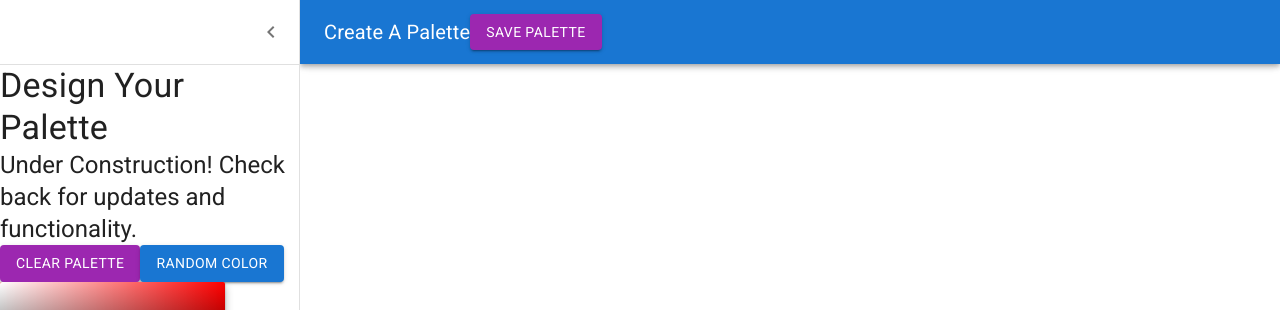
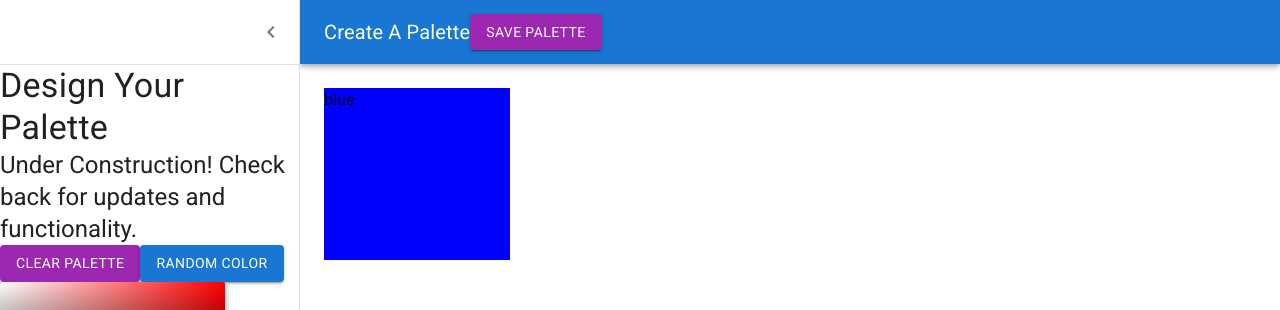
Before and after one commit to jxh053188/react-color-app, a React (Create React App) app: page /palette/new in a window 1280 px wide. Shown: the top 310 px of the page. Built offline with nearby package versions, Linux system fonts and the light colour scheme.

Commit message:
save palette working

```diff
--- a/src/Components/NewPaletteForm.js
+++ b/src/Components/NewPaletteForm.js
@@ -70,7 +70,9 @@ export default function PersistentDrawerLeft(props) {
   let history = useHistory();
   const [open, setOpen] = React.useState(true);
   const [currentColor, setCurrentColor] = React.useState("#813232");
-  const [colors, setColorsArray] = React.useState([]);
+  const [colors, setColorsArray] = React.useState([
+    { color: "blue", name: "blue" },
+  ]);
   const [newName, setNewName] = React.useState("");
 
   const handleDrawerOpen = () => {
@@ -87,7 +89,7 @@ export default function PersistentDrawerLeft(props) {
   };
 
   const addNewColor = () => {
-    const newColor = { color: currentColor, name: newName };
+    const newColor = { name: newName, color: currentColor };
     setColorsArray([...colors, newColor]);
     setNewName("");
     console.log(colors);
@@ -102,8 +104,10 @@ export default function PersistentDrawerLeft(props) {
     const newPalette = {
       paletteName: newName,
       id: newName.toLowerCase().replace(/ /g, "-"),
-      colors: { colors },
+      colors: colors,
     };
+
+    console.log(newPalette);
     props.savePalette(newPalette);
     history.push("/");
   };
--- a/src/Components/PaletteList.js
+++ b/src/Components/PaletteList.js
@@ -21,7 +21,6 @@ class PaletteList extends Component {
             {palettes.map((palette) => (
               <Link to={`/palette/${palette.id}`}>
                 <MiniPalette
-                  key={palette.id}
                   {...palette}
                   id={palette.id}
                   handleClick={() => this.goToPalette(palette.id)}
```
